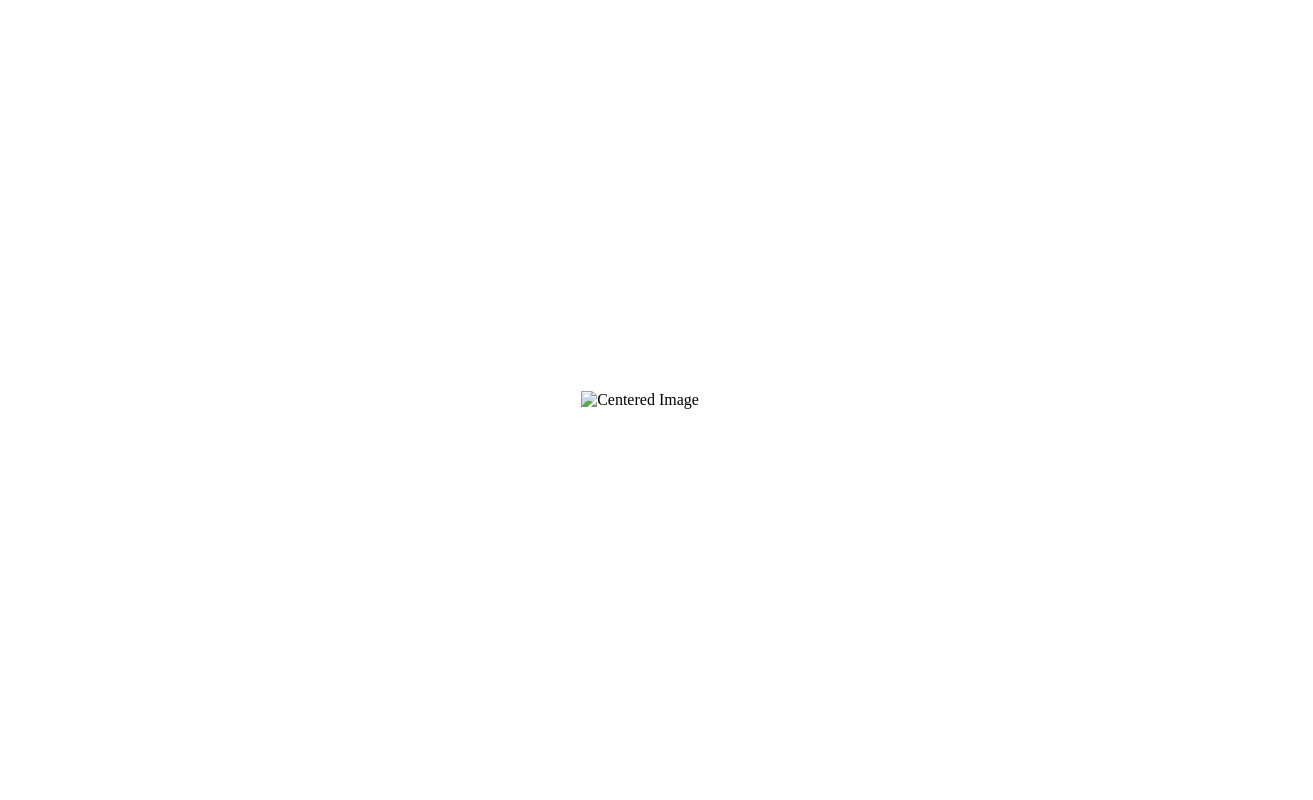
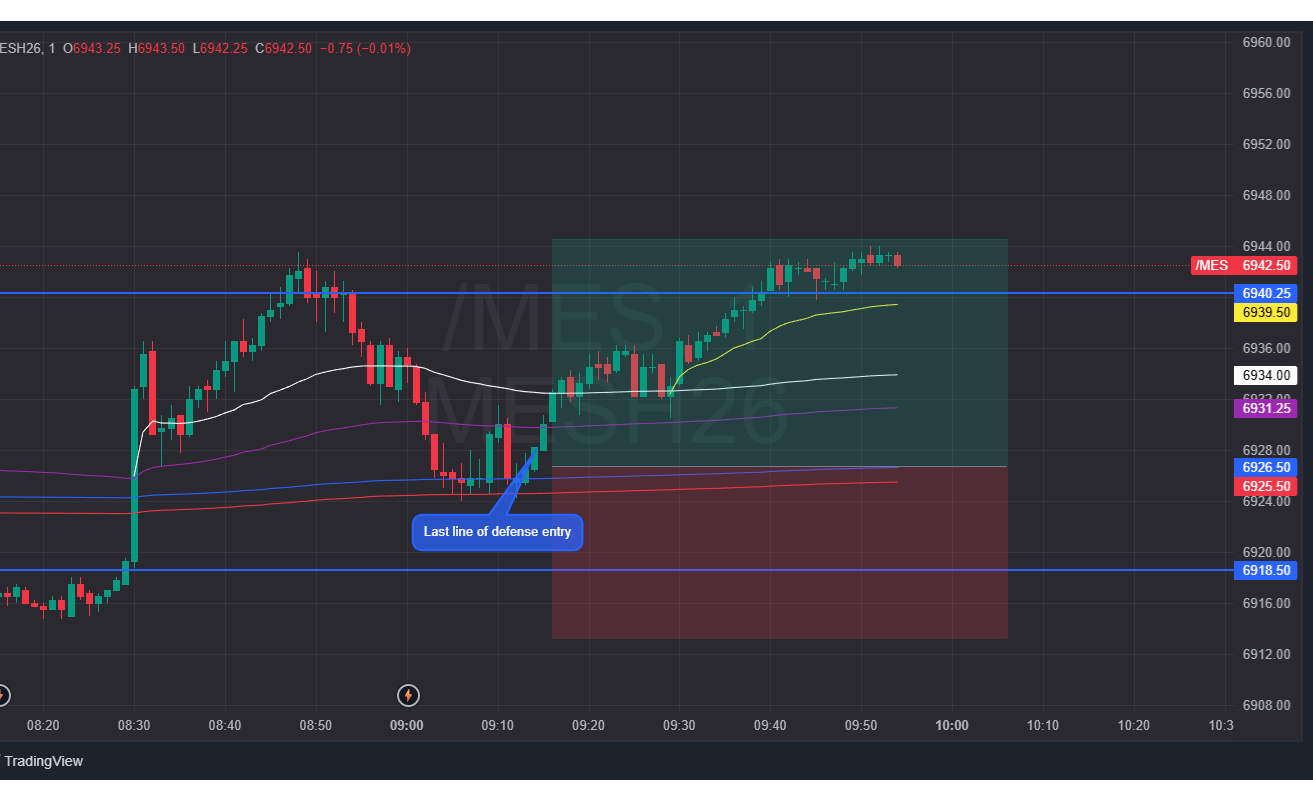
Before and after one commit to PetejStone/trading-plan-futures, a plain HTML site: page trades/dec-23.html in a window 1280 px wide. Shown: the whole page, 1313 px wide, since content can reach past the window. Drawn offline with Linux system fonts and the light colour scheme.

Commit message:
Update dec-23.html

```diff
--- a/trades/dec-23.html
+++ b/trades/dec-23.html
@@ -16,6 +16,7 @@
   </style>
 </head>
 <body>
-  <img src="your-image.jpg" alt="Centered Image">
+  <img src="/images/12-23-25.png" alt="Centered Image">
 </body>
+
 </html>
```
